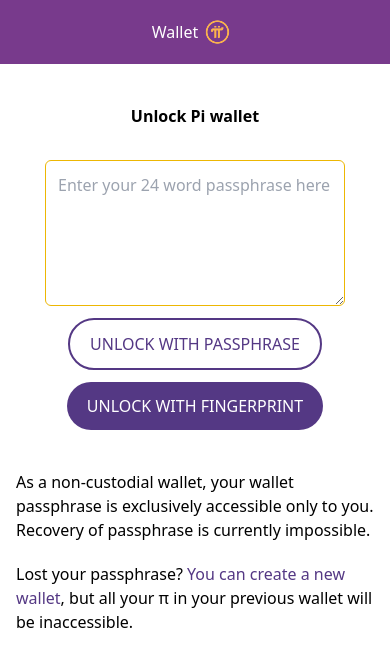
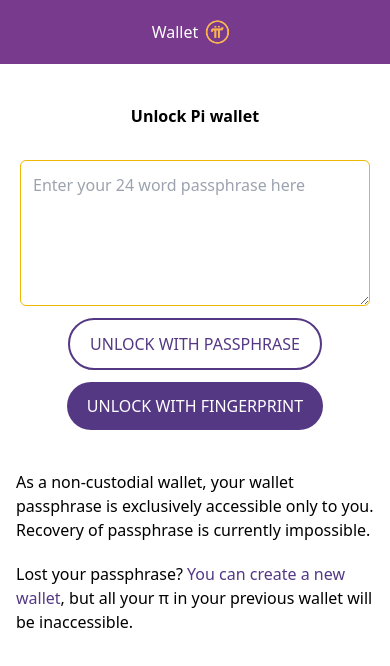
Before and after one commit to emmanueledozie2008-web/Oscar, a React (Vite) app: page /wallet in a window 390 px wide. Shown: the top 666 px of the page. Built offline with nearby package versions, Linux system fonts and the light colour scheme.

Commit message:
chore: reduced text rows

```diff
--- a/src/pages/wallet/Wallet.tsx
+++ b/src/pages/wallet/Wallet.tsx
@@ -82,7 +82,7 @@
               cols={20}
               rows={5}
               placeholder="Enter your 24 word passphrase here"
-              className="w-full p-3 mb-3 outline-secondary border-secondary border rounded-md md:max-w-full max-w-[300px] mx-auto"
+              className="w-full p-3 mb-3 outline-secondary border-secondary border rounded-md md:max-w-full max-w-[350px] mx-auto"
             ></textarea>
             {phraseError && (
               <p className="text-red-500 text-center mb-5">
```
